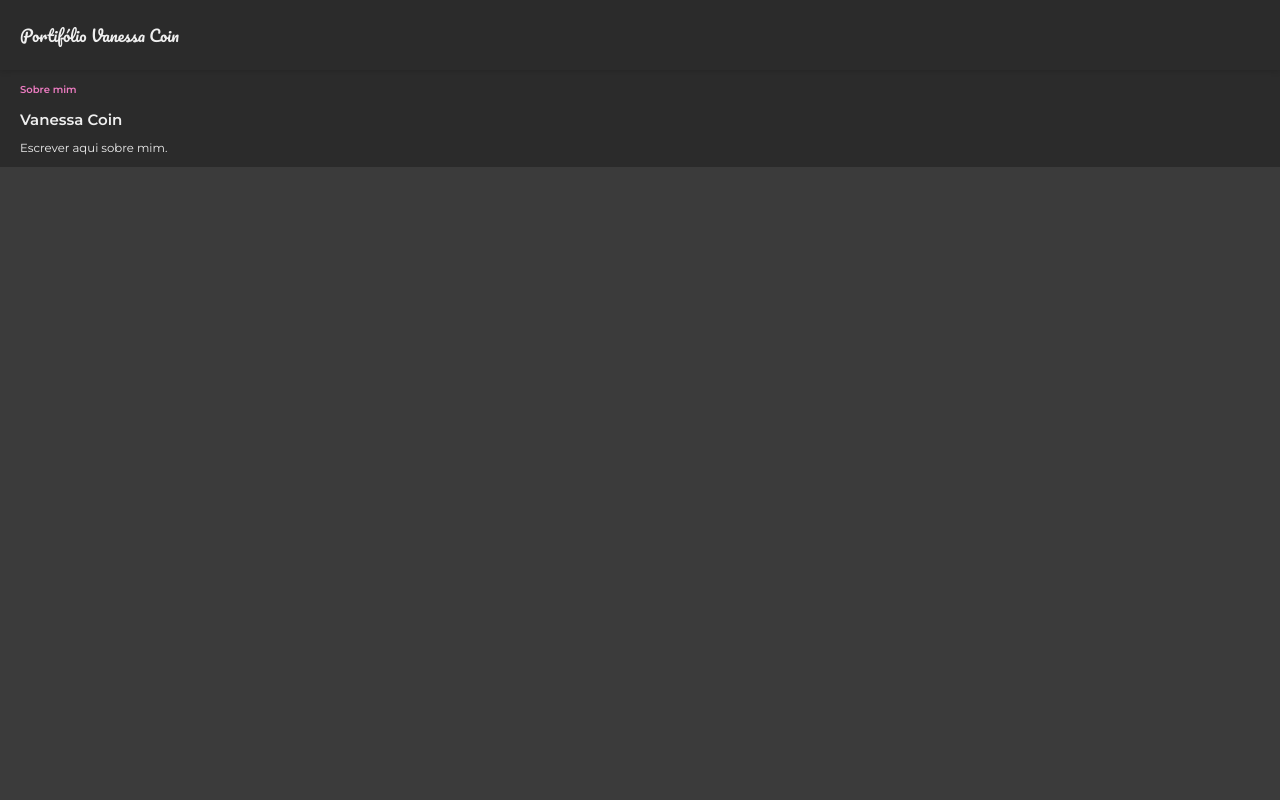
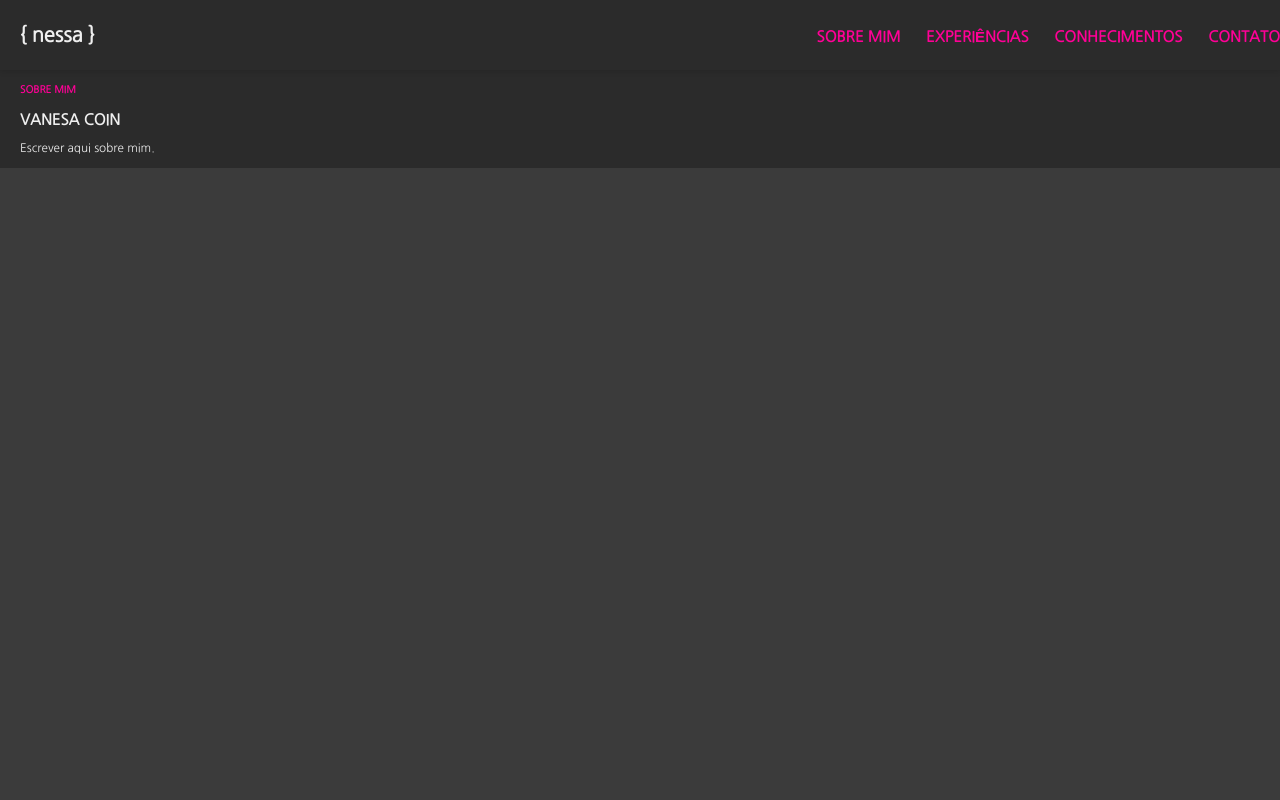
Before and after one commit to vanessacoin/portfolio-vanessacoin, a plain HTML site: page index.html in a window 1280 px wide. Shown: the top 800 px of the page. Drawn offline with Linux system fonts and the light colour scheme.

Commit message:
add header nav

```diff
--- a/css/style.css
+++ b/css/style.css
@@ -2,20 +2,52 @@ body {
     margin: 0;
     color: #efefef;
     background-color: #2b2b2b;
+    padding-top: 70px;
+    font-family: "Nanum Gothic", sans-serif;
+}
+
+ul {
+    margin: 0;
+    padding: 0;
 }
 
 header {
-    font-family: "Pacifico", cursive;
-    font-weight: 400;
-    font-style: bold;
+    box-shadow: 0 1px 6px 0 rgba(0, 0, 0, 0.15);
+    background-color: #2b2b2b;
     height: 70px;
-    box-shadow: 0 1px 6px 0 rgba(0, 0, 0, 0.15);
+
+    top: 0;
+    right: 0;
+    width: 100%;
+    font-size: 20px;
     display: flex;
     align-items: center;
+    position: fixed;
+    justify-content: space-between;
 }
 
-header div.header-name {
+header .logo {
     margin-left: 20px;
+    display: inline-block;
+}
+
+header nav {
+    display: inline-block;
+}
+
+header nav ul li {
+    display: inline-block;
+}
+
+header nav ul li a {
+    color: #FF0096;
+    font-size: 15px;
+    margin-right: 20px;
+    text-decoration: none;
+}
+
+header nav ul li:last-of-type a {
+    margin-right: 0;
 }
 
 main div {
@@ -23,7 +55,6 @@ main div {
 }
 
 h2,h3,h4 {
-    font-family: "Montserrat", sans-serif;
     font-weight: 400;
     margin-left: 20px;
 }
@@ -33,7 +64,7 @@ h4,h2 {
 }
 
 h4 {
-    color: #eb7bc0;
+    color: #FF0096;
 }
 
 main section.s-experience {
--- a/index.html
+++ b/index.html
@@ -6,21 +6,29 @@
     <title>Portifólio Vanessa Coin</title>
     <link rel="preconnect" href="https://fonts.googleapis.com">
     <link rel="preconnect" href="https://fonts.gstatic.com" crossorigin>
-    <link href="https://fonts.googleapis.com/css2?family=Montserrat:ital,wght@0,100..900;1,100..900&family=Pacifico&display=swap" rel="stylesheet">
+    <link href="https://fonts.googleapis.com/css2?family=Nanum+Gothic&display=swap" rel="stylesheet">
     <link rel="stylesheet" href="css/style.css">
 </head>
 
 <body>
     <header>
-        <div class="header-name">Portifólio Vanessa Coin</div>
+        <section class="logo"><strong>{ nessa }</strong></section>
+        <nav>
+            <ul>
+                <li class="nav_item"><a class="nav_link" alt="SOBRE MIM" title="SOBRE MIM" href="#sobre_mim"><strong>SOBRE MIM</strong></a></li>
+                <li class="nav_item"><a class="nav_link" alt="EXPERIÊNCIAS" title="EXPERIÊNCIAS" href="#experiencias"><strong>EXPERIÊNCIAS</strong></a></li>
+                <li class="nav_item"><a class="nav_link" alt="CONHECIMENTOS" title="CONHECIMENTOS" href="#conhecimentos"><strong>CONHECIMENTOS</strong></a></li>
+                <li class="nav_item"><a class="nav_link" alt="CONTATO" title="CONTATO" href="#contato"><strong>CONTATO</strong></a></li>
+            </ul>
+        </nav>
     </header>
 
     <main>
         <section class="s-header"></section>
         <section class="s-about">
             <div>
-                <h4>Sobre mim</h4>
-                <h2>Vanessa Coin</h2>
+                <h4>SOBRE MIM</h4>
+                <h2>VANESA COIN</h2>
                 <h3>Escrever aqui sobre mim.</h3>
             </div>
         </section>
```
Also changed, not shown: README.md.
